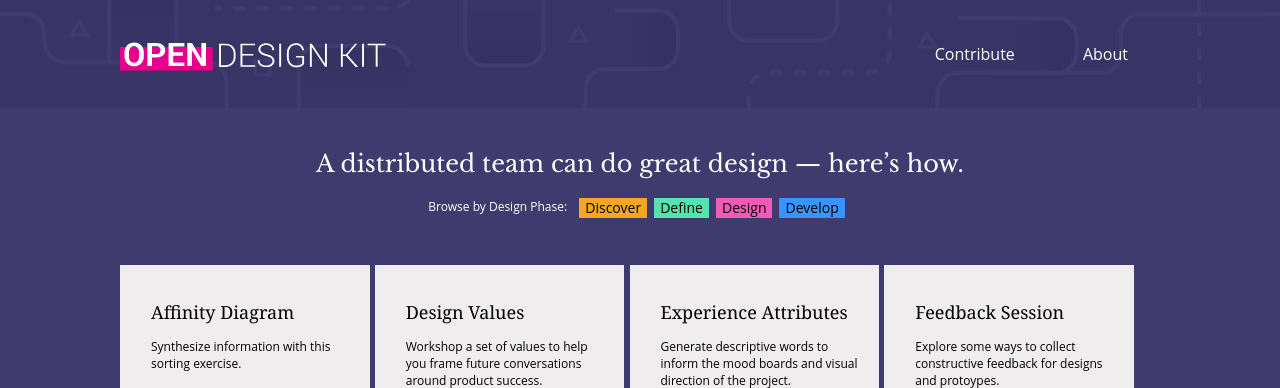
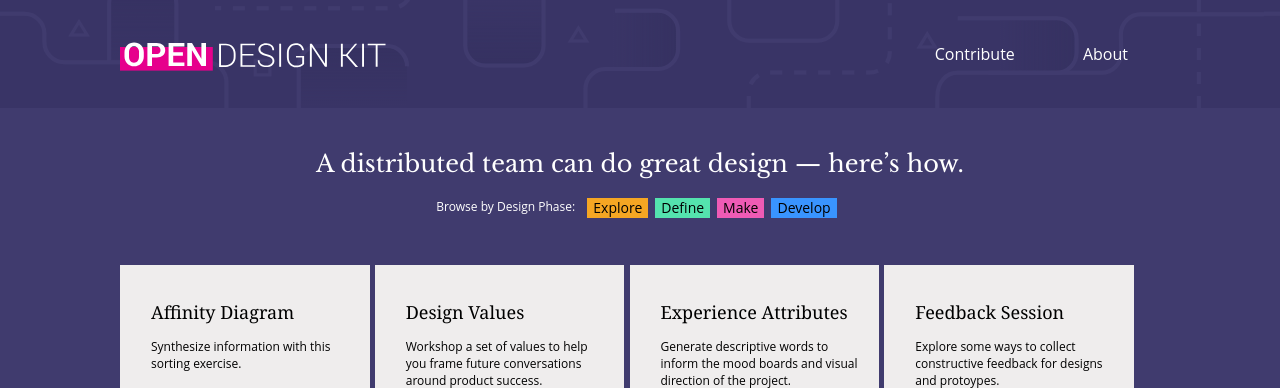
Before and after one commit to open-design-kit/opendesignkit, a Jekyll site: the page built from index.html, in a window 1280 px wide. Shown: the top 388 px of the page. Built offline with Jekyll 4.4.1, drawn with Linux system fonts in a browser that asks for light colours.

Commit message:
update two of the phases that are done

```diff
--- a/_layouts/default.html
+++ b/_layouts/default.html
@@ -41,9 +41,9 @@
                 <div class="filter">
                     <div class="filter-label">Browse by Design Phase:</div>
                     <ul class="filter-buttons">
-                        <li><a href="/phases/discover.html" class="{% if page.current == 'discover' %}current {% endif %}filter-button discover">Discover</a></li>
+                        <li><a href="/phases/discover.html" class="{% if page.current == 'discover' %}current {% endif %}filter-button discover">Explore</a></li>
                         <li><a href="/phases/define.html" class="{% if page.current == 'define' %}current {% endif %} filter-button define">Define</a></li>
-                        <li><a href="/phases/design.html" class="{% if page.current == 'design' %}current {% endif %}filter-button design">Design</a></li>
+                        <li><a href="/phases/design.html" class="{% if page.current == 'design' %}current {% endif %}filter-button design">Make</a></li>
                         <li><a href="/phases/develop.html" class="{% if page.current == 'develop' %}current {% endif %}filter-button develop">Develop</a></li>
                         {% if page.current contains "define" or page.current contains "design" or page.current contains "develop" or page.current contains "discover" %}
                         <li>
```
